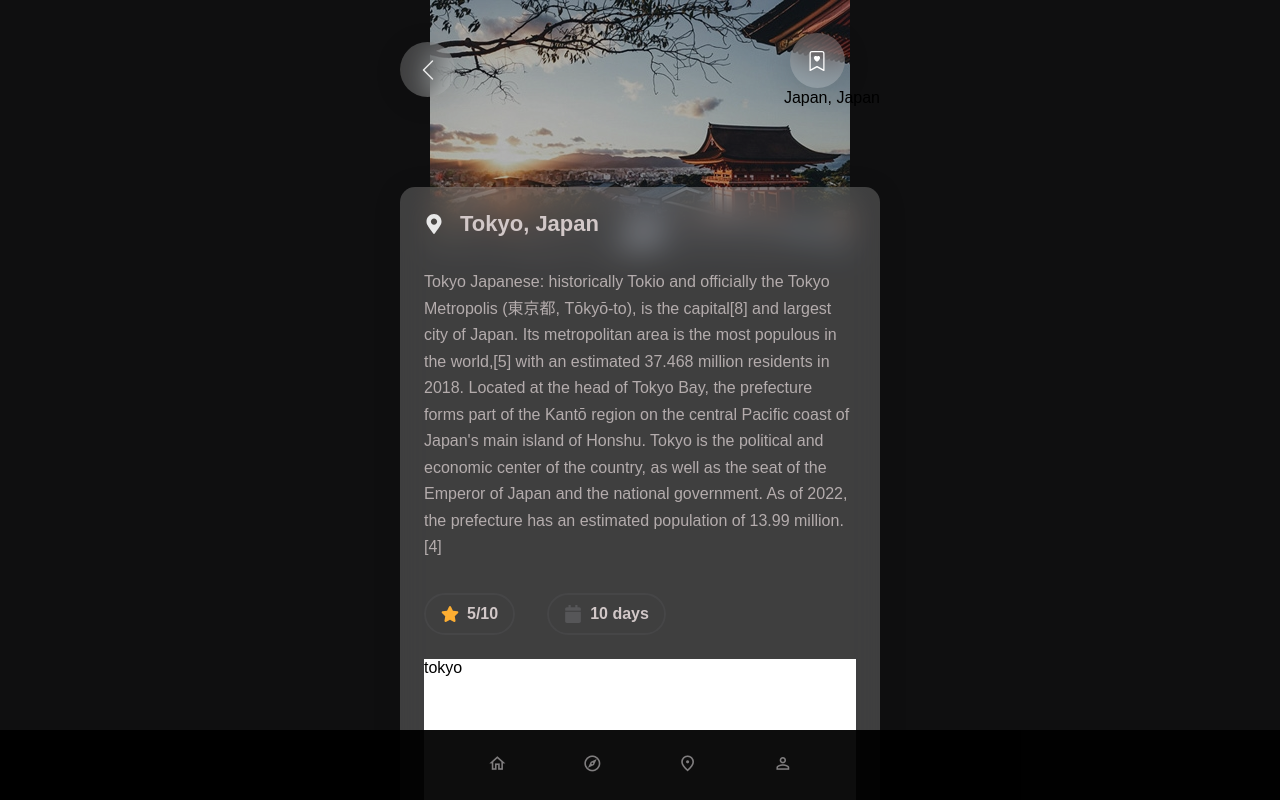
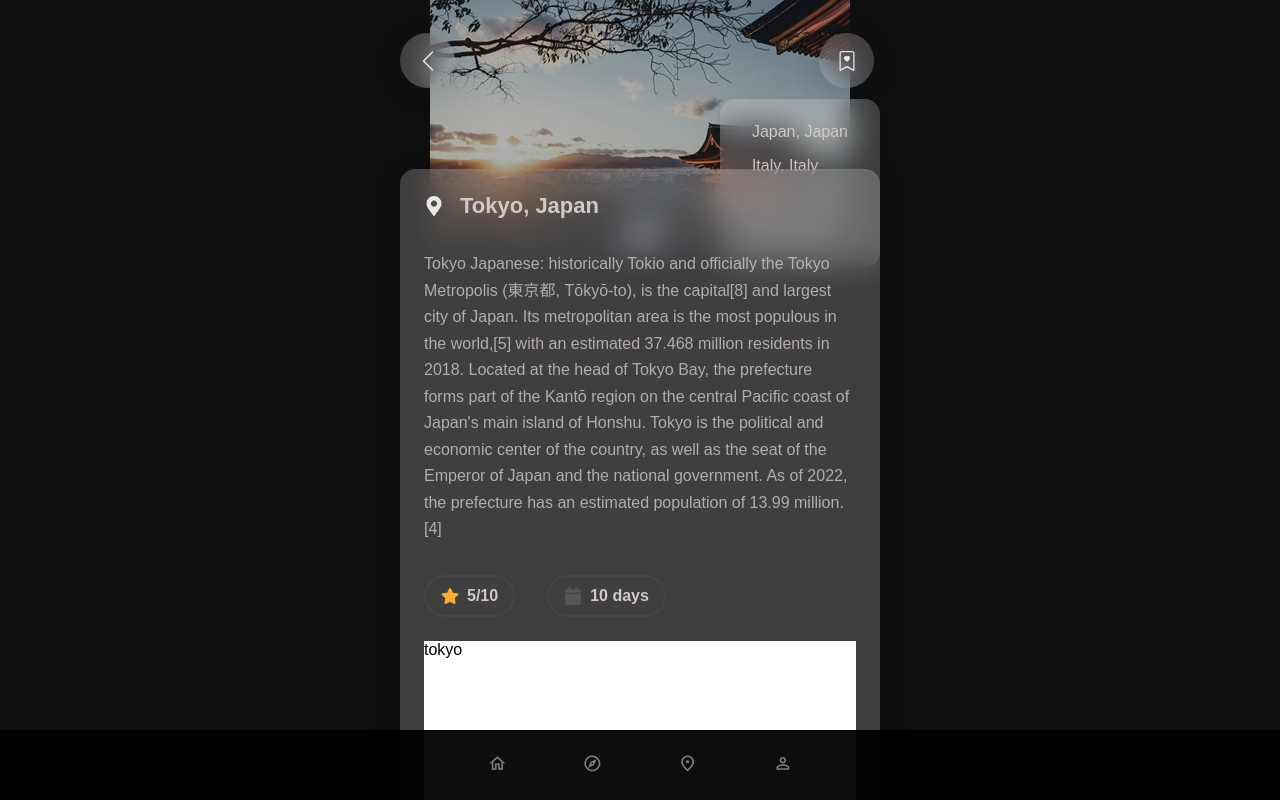
Before and after one commit to AnnaDe-v/booking, a Next.js app: page /place/tokyo in a window 1280 px wide. Both pictures are taken after a click on the button 846 px from the left and 60 px from the top of the page. Shown: the top 800 px of the page. Built offline with nearby package versions, Linux system fonts and the light colour scheme.

Commit message:
changed types, refactoring

```diff
--- a/app/components/common/Layout.tsx
+++ b/app/components/common/Layout.tsx
@@ -1,4 +1,3 @@
-
 import { FC } from 'react'
 import Footer from './footer/Footer'
 
@@ -8,10 +7,9 @@ const Layout: FC<{ isMaxWidth?: boolean }> = ({
                                               }) => {
     return (
         <div>
-            <div style={{ maxWidth: isMaxWidth && 480, margin: '0 auto' }}>
+            <div style={{ maxWidth: isMaxWidth && '480px', margin: '0 auto' }}>
                 {children}
             </div>
-
             <Footer />
         </div>
     )
--- a/app/components/screens/place/Header/Favorites.tsx
+++ b/app/components/screens/place/Header/Favorites.tsx
@@ -1,39 +1,51 @@
-import React, {FC, useState} from 'react';
-import {BsBookmarkHeart} from 'react-icons/bs';
+import Link from 'next/link'
+import React, { FC, useState } from 'react'
+import { BsBookmarkHeart } from 'react-icons/bs'
+import { IFav } from '../../../../types/place'
 import styles from './Header.module.scss'
-import {IFavorites} from "../../../../types/place";
-import Link from 'next/link';
 
-const data: IFavorites[] = [
+const data: IFav[] = [
     {
         name: 'Japan, Japan',
-        slug: 'tokio'
-    }
+        slug: 'tokyo',
+    },
+    {
+        name: 'Italy, Italy',
+        slug: 'venezia',
+    },
+    {
+        name: 'Japan, Japan',
+        slug: 'tokyo-1',
+    },
+    {
+        name: 'Italy, Italy',
+        slug: 'venezia-1',
+    },
 ]
-
 
 const Favorites: FC = () => {
     const [isOpen, setIsOpen] = useState(false)
 
     return (
-        <div>
-            <button onClick={() => setIsOpen(!isOpen) }>
-                <span className={styles.buttonWrapper}>
-                    <BsBookmarkHeart size={20} color='white' />
-                </span>
+        <div className={styles.bookmark}>
+            <button onClick={() => setIsOpen(!isOpen)}>
+				<span className={styles.buttonWrapper}>
+					<BsBookmarkHeart size={20} color='#e8e8e8' />
+				</span>
             </button>
             {isOpen && (
                 <ul>
-                    {data.map(item => (<li key={item.slug}>
-                            <Link href={`/place/${item.slug}`}>
-                                <a>{item.name}</a>
+                    {data.map(fav => (
+                        <li key={fav.slug}>
+                            <Link href={`/place/${fav.slug}`}>
+                                <a>{fav.name}</a>
                             </Link>
-                        </li>)
-                    )}
+                        </li>
+                    ))}
                 </ul>
-                )}
+            )}
         </div>
-    );
-};
+    )
+}
 
-export default Favorites;
+export default Favorites
--- a/app/types/place.ts
+++ b/app/types/place.ts
@@ -16,7 +16,7 @@ export interface IPlace {
     mapImage?: string
 }
 
-export interface IFavorites {
+export interface IFav {
     slug: string
     name: string
 }
```
